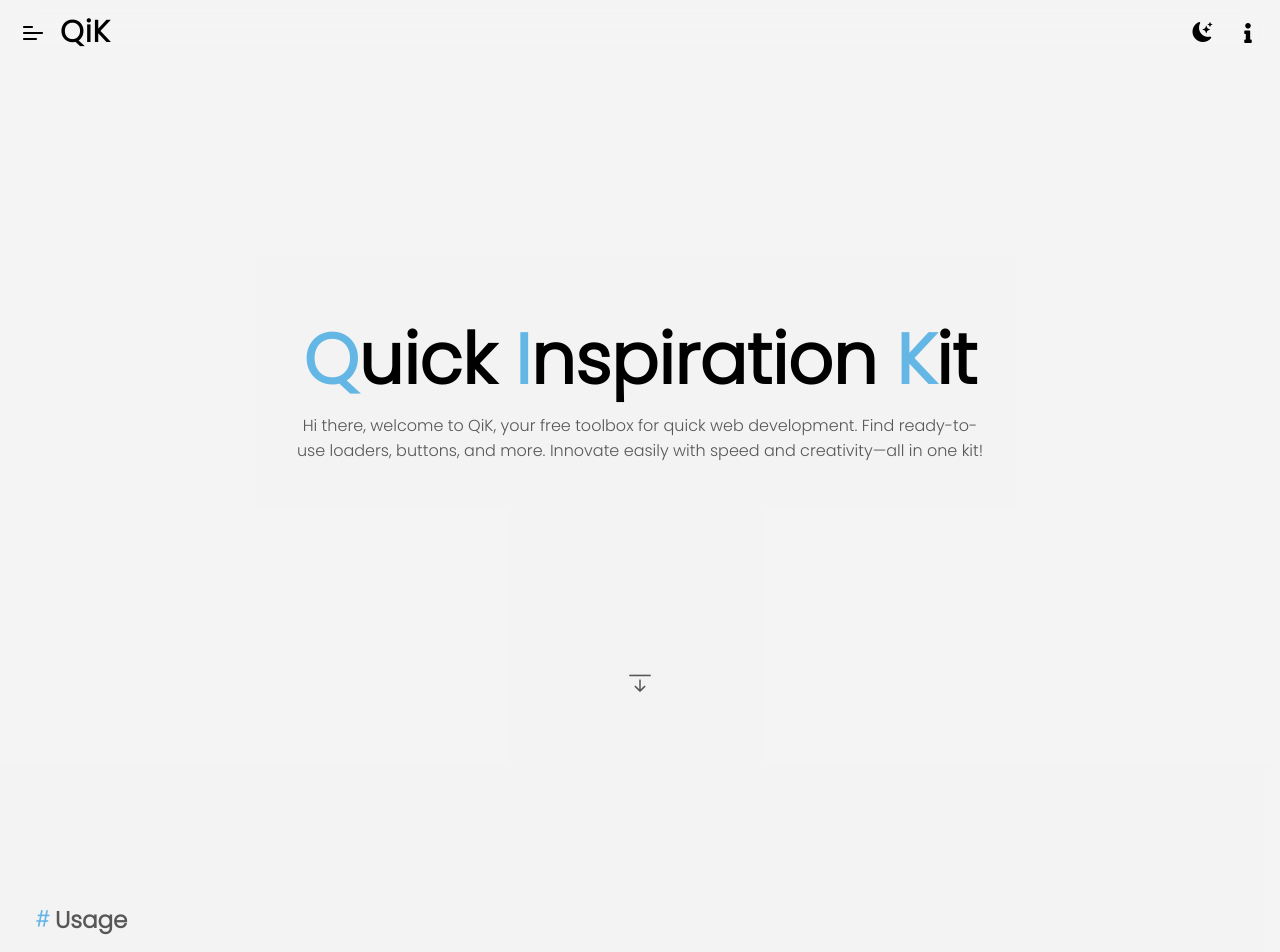
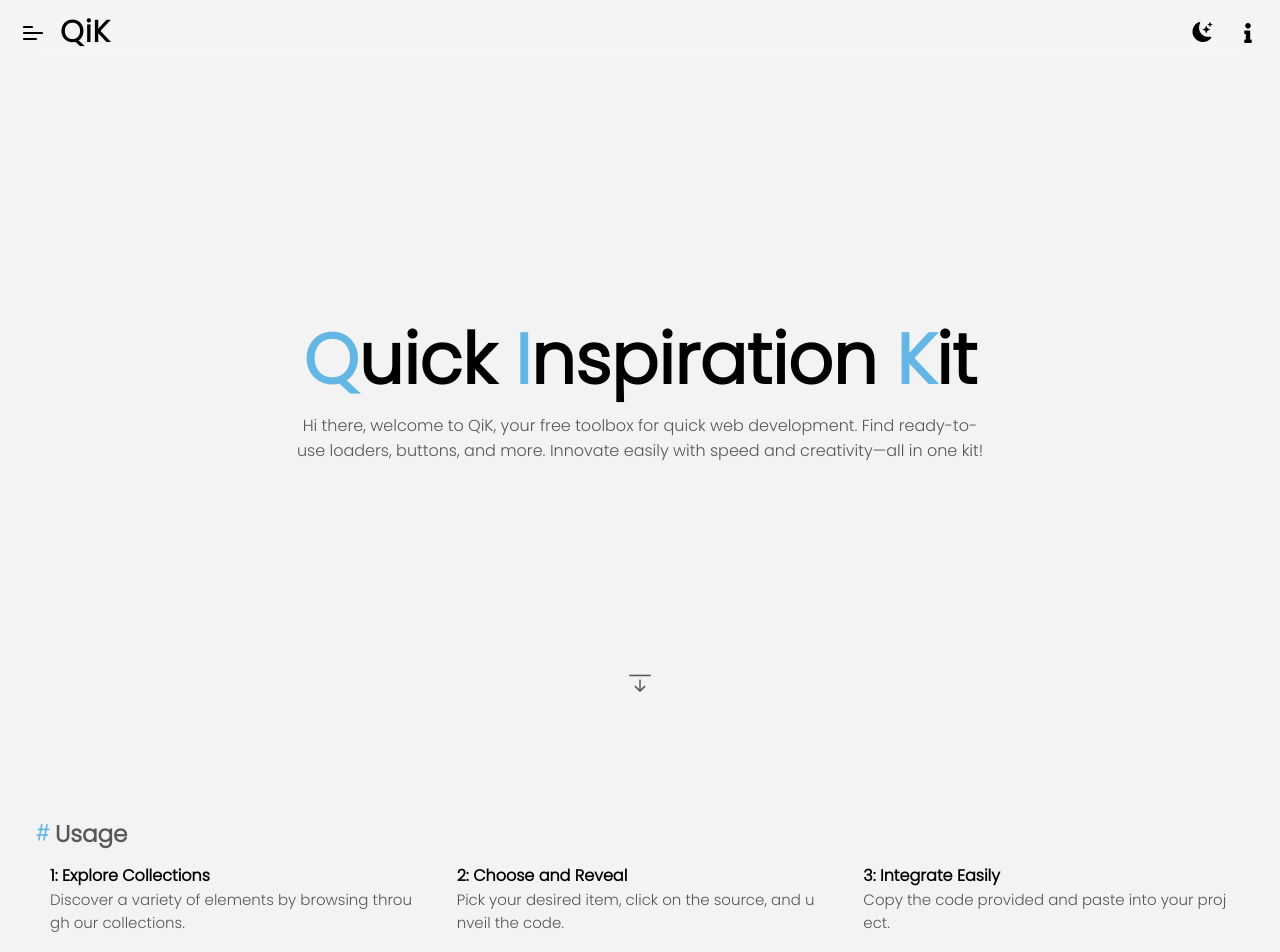
Before and after one commit to kevindermot99/qik, a React (Create React App) app: page / in a window 1280 px wide. Shown: the top 952 px of the page. Built offline with nearby package versions, Linux system fonts and the light colour scheme; a web font is replaced by a local one.

Commit message:
Example section done

```diff
--- a/src/index.css
+++ b/src/index.css
@@ -27,6 +27,7 @@ body {
     --text-editor-color: #3a3a42;
     --copy-button-bg: #4d4d538e;
     --copy-icon-color: #eee;
+    --wave-color: #eee;
 }
 
 body.dark {
@@ -378,6 +379,12 @@ header {
     color: var(--text-color);
 } */
 
+.home-container{
+    height: fit-content;
+    display: flex;
+    flex-direction: column;
+}
+
 .hero {
     min-height: 80vh;
     height: fit-content;
@@ -390,6 +397,7 @@ header {
     padding: 30px;
     position: relative;
     /* z-index: 8; */
+    margin-bottom: 100px;
 }
 
 .hero h1 {
@@ -442,18 +450,18 @@ header {
     padding-top: 2px;
 }
 
+
 .usage {
     width: 100%;
-    min-height: 70vh;
+    /* min-height: 50vh; */
     height: fit-content;
     display: flex;
     justify-content: center;
     align-items: center;
     flex-direction: column;
     gap: 10px;
-    padding: 0px 30px;
+    padding: 10px 30px;
     max-width: 1300px;
-    /* background-color: cadetblue; */
     margin: auto;
 }
 
@@ -467,7 +475,7 @@ header {
     font-weight: bold;
     font-size: 23px;
     text-transform: capitalize;
-    padding-top: 20px;
+    /* padding-top: 20px; */
 }
 
 .usagetitle i{
@@ -948,6 +956,11 @@ header {
         height: 100px;
     }
 
+    .copy-button{
+        opacity: 1;
+        visibility: visible;
+    }
+
 }
 
 @media screen and (max-width: 330px) {
--- a/src/pages/Home.jsx
+++ b/src/pages/Home.jsx
@@ -62,9 +62,9 @@ function Home() {
       try {
          await navigator.clipboard.writeText(exampleLoaderCss);
          setexampleCss(true)
-      setTimeout(() => {
-         setexampleCss(false)
-      }, 1500);
+         setTimeout(() => {
+            setexampleCss(false)
+         }, 1500);
       } catch (err) {
          console.error(
             "Unable to copy to clipboard.",
@@ -76,7 +76,7 @@ function Home() {
 
 
    return (
-      <div>
+      <div className="home-container">
 
          <div className="hero">
             <h1><span>Q</span>uick <span>i</span>nspiration <span>K</span>it</h1>
@@ -87,6 +87,7 @@ function Home() {
          </div>
 
          <div ref={usage} className="usage">
+
             <div className="usagetitle">
                <h2><i className="bi bi-hash"></i>Usage</h2>
             </div>
```
